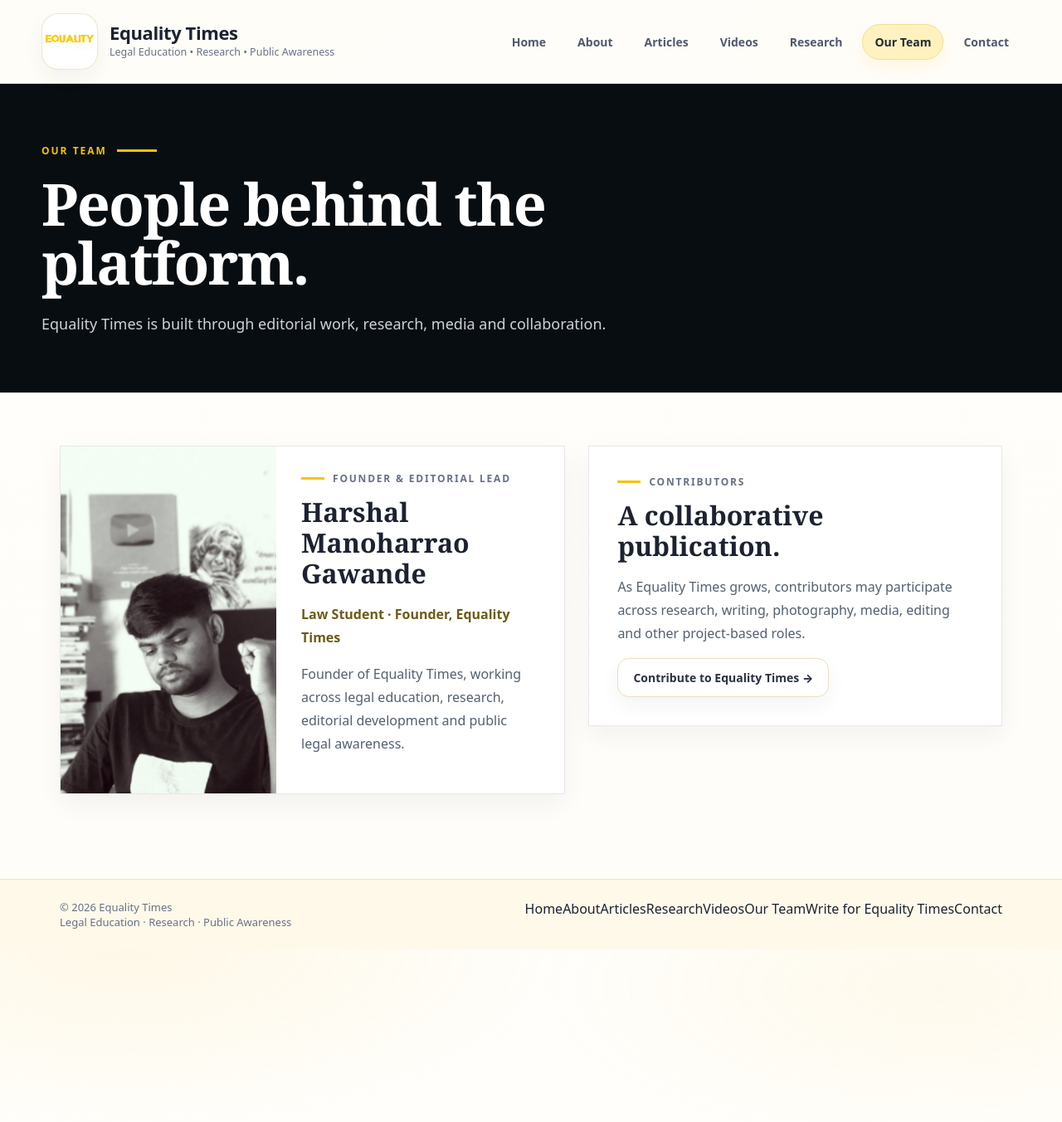
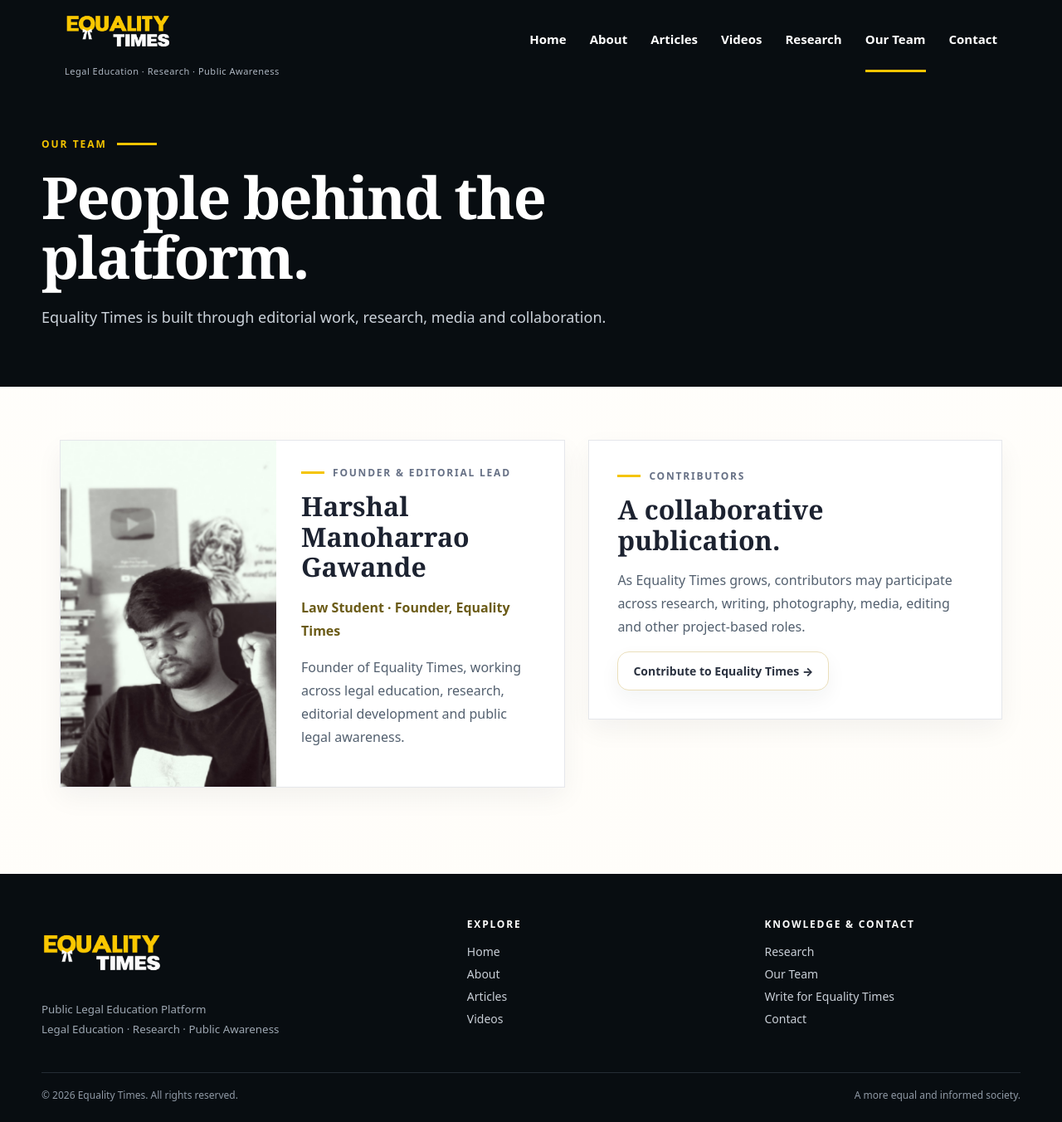
Before and after one commit to equalitytimes/equalitytimes-test, a Jekyll site: the page built from team.html, in a window 1280 px wide and 1352 px high. Shown: the whole window at 83% size. Built offline with Jekyll 4.4.1, drawn with Linux system fonts in a browser that asks for light colours.

Commit message:
Standardize contributor page branding

```diff
--- a/team.html
+++ b/team.html
@@ -11,7 +11,16 @@
 <link rel="stylesheet" href="{{ '/assets/style.css' | relative_url }}">
 </head>
 <body>
-<header class="topbar"><div class="container topbar-inner"><a class="brand" href="{{ '/' | relative_url }}"><div class="brand-logo"><img src="{{ '/assets/logo-new.png' | relative_url }}" alt="Equality Times logo"></div><div><div class="brand-title">Equality Times</div><div class="brand-sub">Legal Education • Research • Public Awareness</div></div></a><nav class="nav"><a href="{{ '/' | relative_url }}">Home</a><a href="{{ '/about.html' | relative_url }}">About</a><a href="{{ '/articles/' | relative_url }}">Articles</a><a href="{{ '/videos.html' | relative_url }}">Videos</a><a href="{{ '/research.html' | relative_url }}">Research</a><a class="active" href="{{ '/team.html' | relative_url }}">Our Team</a><a href="{{ '/contact.html' | relative_url }}">Contact</a></nav></div></header>
+<header class="et-header">
+  <div class="et-header-inner">
+    <a class="et-brand" href="{{ '/' | relative_url }}" aria-label="Equality Times home">
+      <div><img src="{{ '/assets/logo-new.png' | relative_url }}" alt="Equality Times"><span class="et-brand-tagline">Legal Education · Research · Public Awareness</span></div>
+    </a>
+    <nav class="et-nav" aria-label="Main navigation">
+      <a href="{{ '/' | relative_url }}">Home</a><a href="{{ '/about.html' | relative_url }}">About</a><a href="{{ '/articles/' | relative_url }}">Articles</a><a href="{{ '/videos.html' | relative_url }}">Videos</a><a href="{{ '/research.html' | relative_url }}">Research</a><a href="{{ '/team.html' | relative_url }}" class="active">Our Team</a><a href="{{ '/contact.html' | relative_url }}">Contact</a>
+    </nav>
+  </div>
+</header>
 <main>
 <section class="et-page-hero"><div class="et-container"><div class="et-kicker">Our Team</div><h1>People behind the platform.</h1><p>Equality Times is built through editorial work, research, media and collaboration.</p></div></section>
 <section class="section"><div class="container"><div class="team-grid">
@@ -19,5 +28,12 @@
 <div class="team-note"><div class="et-section-label">Contributors</div><h2>A collaborative publication.</h2><p>As Equality Times grows, contributors may participate across research, writing, photography, media, editing and other project-based roles.</p><a class="btn btn-secondary" href="{{ '/write.html' | relative_url }}">Contribute to Equality Times →</a></div>
 </div></div></section>
 </main>
-<footer class="footer"><div class="container footer-inner footer-expanded"><div><div class="footer-text">© {{ "now" | date: "%Y" }} Equality Times</div><div class="footer-text">Legal Education · Research · Public Awareness</div></div><div class="footer-links-inline"><a href="index.html">Home</a><a href="about.html">About</a><a href="articles/">Articles</a><a href="research.html">Research</a><a href="videos.html">Videos</a><a href="team.html">Our Team</a><a href="write.html">Write for Equality Times</a><a href="contact.html">Contact</a></div></div></footer>
+<footer class="et-footer">
+  <div class="et-footer-grid">
+    <div><div class="et-footer-brand"><img src="{{ '/assets/logo-new.png' | relative_url }}" alt="Equality Times"></div><small>Public Legal Education Platform<br>Legal Education · Research · Public Awareness</small></div>
+    <div><h4>Explore</h4><a href="{{ '/' | relative_url }}">Home</a><a href="{{ '/about.html' | relative_url }}">About</a><a href="{{ '/articles/' | relative_url }}">Articles</a><a href="{{ '/videos.html' | relative_url }}">Videos</a></div>
+    <div><h4>Knowledge &amp; Contact</h4><a href="{{ '/research.html' | relative_url }}">Research</a><a href="{{ '/team.html' | relative_url }}">Our Team</a><a href="{{ '/write.html' | relative_url }}">Write for Equality Times</a><a href="{{ '/contact.html' | relative_url }}">Contact</a></div>
+  </div>
+  <div class="et-copyright"><span>© {{ "now" | date: "%Y" }} Equality Times. All rights reserved.</span><span>A more equal and informed society.</span></div>
+</footer>
 </body></html>
```
